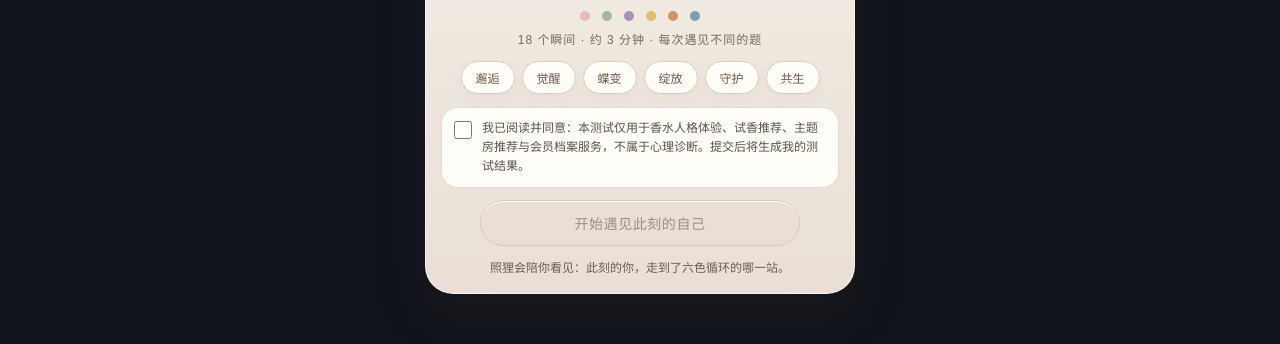
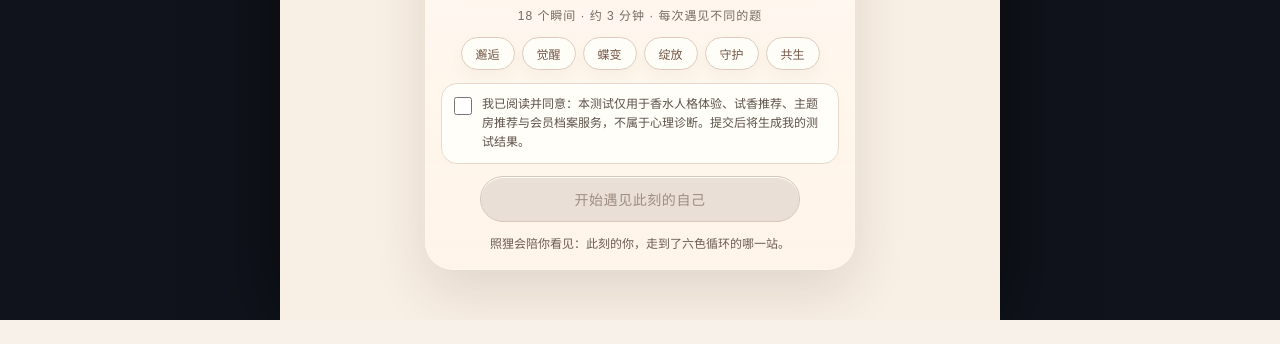
Before and after one commit to wangrushi5-cell/butterfly-test, a plain HTML site: page index.html in a window 1280 px wide. Shown: the part 480-824 px from the top of the page. After the commit the page ends 800 px from the top, so only its background shows below. Drawn offline with Linux system fonts and the light colour scheme.

Commit message:
Restore index and load copy overrides safely

```diff
--- a/index.html
+++ b/index.html
@@ -1,18 +1,17 @@
-
 <!doctype html>
 <html lang="zh-CN">
   <head>
-    <meta 字符集“UTF-8”
+    <meta charset="UTF-8" />
     <meta name="viewport" content="width=device-width, initial-scale=1.0, viewport-fit=cover" />
     <meta name="theme-color" content="#f7f1ea" />
     <title>蝴蝶坞 · 照狸六色循环测试</title>
     <link rel="stylesheet" href="./styles.css?v=19.1" />
   </head>
   <body>
-    <主分支 id="应用" class="应用壳">
-      <section id="intro-screen" class="屏幕介绍-屏幕处于激活状态">
-        <div class="介绍媒体" aria-hidden="true"></div>
-        <div class="气味粒子" aria-hidden="true">
+    <main id="app" class="app-shell">
+      <section id="intro-screen" class="screen intro-screen is-active">
+        <div class="intro-media" aria-hidden="true"></div>
+        <div class="scent-particles" aria-hidden="true">
           <span></span><span></span><span></span><span></span><span></span><span></span>
         </div>
         <div class="intro-content">
@@ -196,7 +195,7 @@
           <section class="result-section result-module" data-module="16">
             <div class="section-kicker" data-icon="◍">主香认领</div>
             <h2>认领你的主香</h2>
-            <p class="feature-copy">这不是小样。这是你今天的主香认领装。如果这支香让你觉得“有一点像现在的我”，就把今天的自己带回生活。</p>
+            <p class="feature-copy">这不是小样。这是你今天的主香认领装。如果这支香让你觉得「有一点像现在的我」，就把今天的自己带回生活。</p>
             <div id="product-card" class="product-card"></div>
           </section>
 
@@ -279,7 +278,7 @@
     <div id="toast" class="toast" role="status"></div>
     <script src="./questions.js?v=19.1"></script>
     <script src="./vendor/qrcode-generator.js?v=19.1"></script>
-    <script src=“./app.js?v=19.1”></script>
-<script src="./result-copy-overrides.js?v=20.1"></script>
+    <script src="./app.js?v=19.1"></script>
+    <script src="./result-copy-overrides.js?v=20.1"></script>
   </body>
 </html>
```
